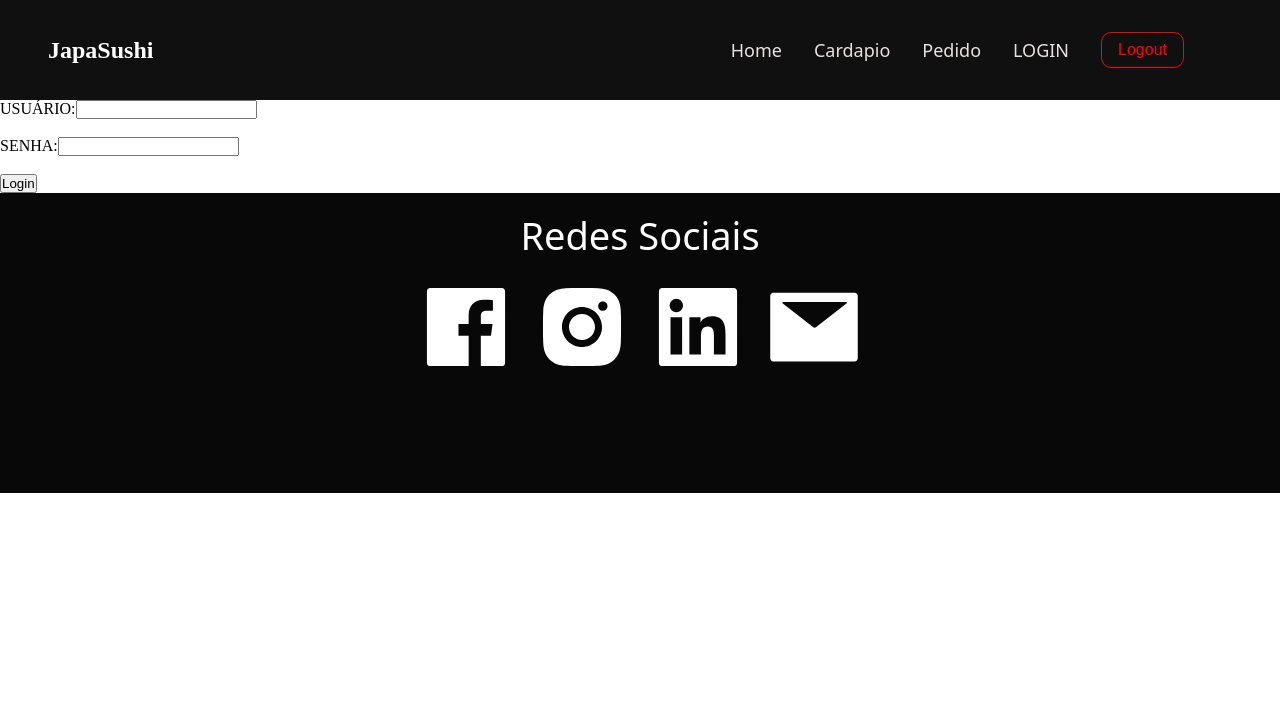
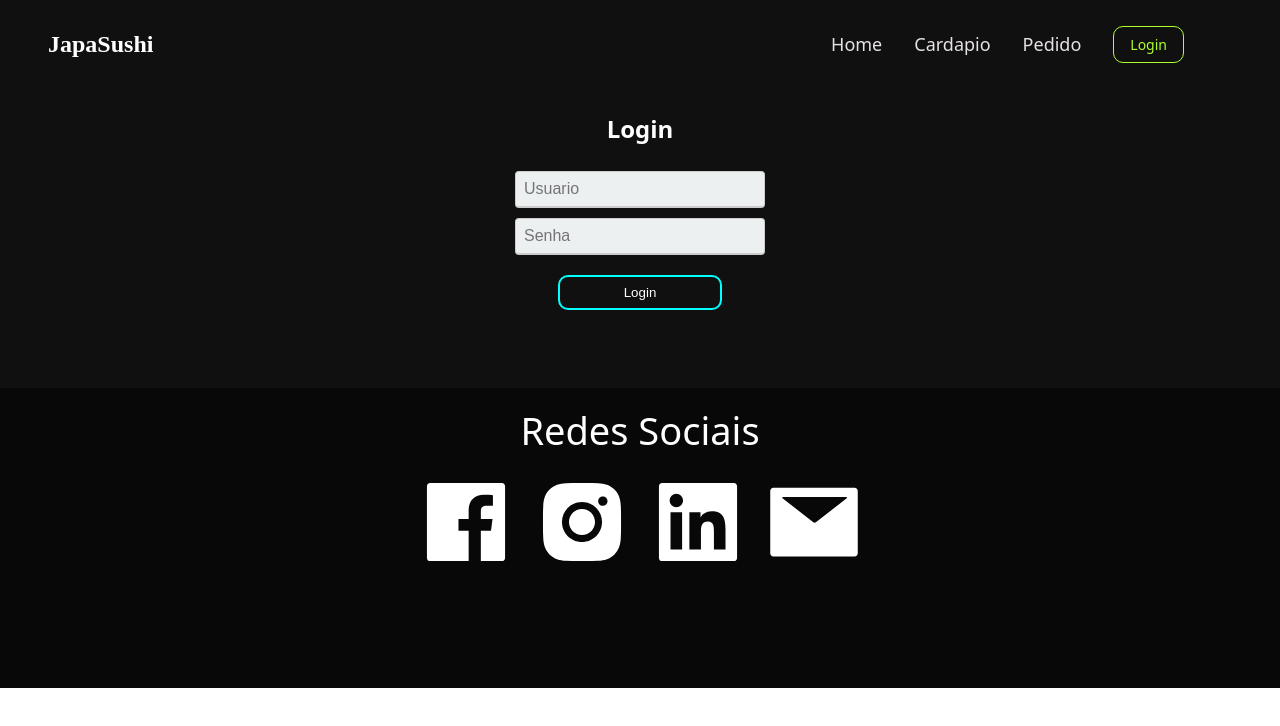
Before and after one commit to guverissimo/projetoweb, a React (Vite) app: page /login in a window 1280 px wide. Shown: the top 726 px of the page. Built offline with nearby package versions, Linux system fonts and the light colour scheme; a web font is replaced by a local one.

Commit message:
Form Login estilizadO

```diff
--- a/src/components/Nav.jsx
+++ b/src/components/Nav.jsx
@@ -30,9 +30,8 @@ function Nav() {
               <Link className='navigation-link' to="pedido">Pedido</Link>
             </li>
             <li>
-              <Link className='navigation-link' to="/login">LOGIN</Link>
+              <Link className='navigation-link loginBtn' to="/login">Login</Link>
             </li>
-            <button onClick={handleLogout}>Logout</button>
           </ul>
         </nav>
       </header>
--- a/src/components/NavLogin.jsx
+++ b/src/components/NavLogin.jsx
@@ -1,22 +1,36 @@
-import { Link } from 'react-router-dom';
-import '../css/NavLogin.css'
+import { Link, useNavigate } from "react-router-dom";
+import "../css/NavLogin.css";
 const NavLogin = () => {
-    return(
+  const navigate = useNavigate();
+  const handleLogout = async () => {
+    sessionStorage.removeItem("userData");
+    sessionStorage.removeItem("senhaData");
+    alert("SAINDO DA SESSÃO");
+    navigate("/");
+  };
+
+  return (
     <>
       <div className="nav-login-div">
-
         <p>
-              <Link className='nav-login' to="/Login">Produtos</Link>
+          <Link className="nav-login" to="/Login">
+            Produtos
+          </Link>
         </p>
         <p>
-              <Link className='nav-login' to="/cadastrar/produto">Cadastrar</Link>
+          <Link className="nav-login" to="/cadastrar/produto">
+            Cadastrar
+          </Link>
         </p>
         <p>
-              <Link className='nav-login' to="/Pedidos">Pedidos</Link>
+          <Link className="nav-login" to="/Pedidos">
+            Pedidos
+          </Link>
         </p>
+        <button className="LogoutBtn" onClick={handleLogout}>Logout</button>
       </div>
     </>
-    )
-}
+  );
+};
 
-export default NavLogin
+export default NavLogin;
--- /dev/null
+++ b/src/css/Login.css
@@ -0,0 +1,65 @@
+* {
+    margin: 0;
+    padding: 0;
+}
+
+.loginForm {
+  display: flex;
+  flex-direction: column;
+  background: #101010;
+  justify-content: center;
+  align-items: center;
+  font-family: system-ui, -apple-system, BlinkMacSystemFont, "Segoe UI", Roboto,
+    Oxygen, Ubuntu, Cantarell, "Open Sans", "Helvetica Neue", sans-serif;
+}
+
+.box-login {
+  background: #101010;
+  width: 300px;
+  height: 300px;
+  border-radius: 6px;
+  padding: 0px 0px 70px 0px;
+  display: flex;
+  flex-direction: column;
+  justify-content: center;
+  align-items: center;
+}
+
+.title-login {
+  color: white;
+}
+
+.email {
+  background: #ecf0f1;
+  border: #ccc 1px solid;
+  border-bottom: #ccc 2px solid;
+  padding: 8px;
+  width: 250px;
+  color: #aaaaaa;
+  margin-top: 10px;
+  font-size: 1em;
+  border-radius: 4px;
+}
+
+.password {
+  border-radius: 4px;
+  background: #ecf0f1;
+  border: #ccc 1px solid;
+  padding: 8px;
+  width: 250px;
+  font-size: 1em;
+}
+
+.validateLoginBtn {
+    background-color: transparent;
+    margin-top: 1.2rem;
+    padding: 0.5rem 4rem;
+    border: 2px solid aqua;
+    color: white;
+    border-radius: 10px;
+}
+.validateLoginBtn:hover {
+    background-color: aqua;
+    color: black;
+    transition: 0.3s;
+}
--- a/src/css/Nav.css
+++ b/src/css/Nav.css
@@ -23,11 +23,16 @@
     font-size: 18px;
 }
 
-.navigation button {
+.loginBtn {
     padding: 0.5rem 1rem;
-    font-size: 16px;
+    font-size: 14px;
     background-color: transparent;
-    color: red;
-    border: 1px solid red;
+    color: greenyellow;
+    border: 1px solid greenyellow;
     border-radius: 10px;
 }
+
+.loginBtn:hover {
+    background-color: greenyellow;
+    color: black;
+}
--- a/src/css/NavLogin.css
+++ b/src/css/NavLogin.css
@@ -20,4 +20,20 @@
 .nav-login:hover {
     background-color: aqua;
     color: #101010;
+    transition: 0.4s;
 }
+
+.LogoutBtn {
+    padding: 0.5rem 1rem;
+    font-size: 16px;
+    background-color: transparent;
+    color: red;
+    border: 1px solid red;
+    border-radius: 10px;
+}
+
+.LogoutBtn:hover {
+    background-color: red;
+    color: black;
+    transition: 0.4s;
+}
--- a/src/routes/Login.jsx
+++ b/src/routes/Login.jsx
@@ -1,24 +1,23 @@
-import { useRef } from 'react';
-import Produtos from './Produtos';
-import Inserir from './Inserir';
-import Pedidos from '../components/Pedidos';
+import { useRef } from "react";
+import Produtos from "./Produtos";
+import "../css/Login.css";
 
 
 function Login() {
   const user = useRef();
   const password = useRef();
-  const getUser = sessionStorage.getItem('userData');
-  const getSenha = sessionStorage.getItem('senhaData');
+  const getUser = sessionStorage.getItem("userData");
+  const getSenha = sessionStorage.getItem("senhaData");
 
   const handleSubmit = () => {
-    if (user.current.value === 'admin' && password.current.value === '12345') {
+    if (user.current.value === "admin" && password.current.value === "12345") {
       let token =
         Math.random().toString(16).substring(2) +
         Math.random().toString(16).substring(2);
-      sessionStorage.setItem('userData', 'admin');
-      sessionStorage.setItem('senhaData', token);
+      sessionStorage.setItem("userData", "admin");
+      sessionStorage.setItem("senhaData", token);
     } else {
-      alert('usuário e senha inválidos !!!');
+      alert("usuário e senha inválidos !!!");
     }
   };
 
@@ -29,18 +28,13 @@ function Login() {
           <Produtos />
         </>
       ) : (
-        <form onSubmit={handleSubmit}>
-          <p>
-            USUÁRIO:
-            <input type="text" ref={user} />
-          </p>
-          <br />
-          <p>
-            SENHA:
-            <input type="password" ref={password} />
-          </p>
-          <br />
-          <input type="submit" value="Login" />
+        <form className="loginForm" onSubmit={handleSubmit}>
+          <div className="box-login">
+            <h1 className="title-login">Login</h1>
+            <input ref={user} type="text" name="usuario" placeholder="Usuario" onFocus="field_focus(this, 'email');" className="email" />
+            <input ref={password} type="password" name="email" placeholder="Senha" onFocus="field_focus(this, 'email');"  className="email" />
+            <button className="validateLoginBtn" type="submit" >Login</button>
+          </div>
         </form>
       )}
     </section>
```
Lines whose indentation alone changed are shown as unchanged.
